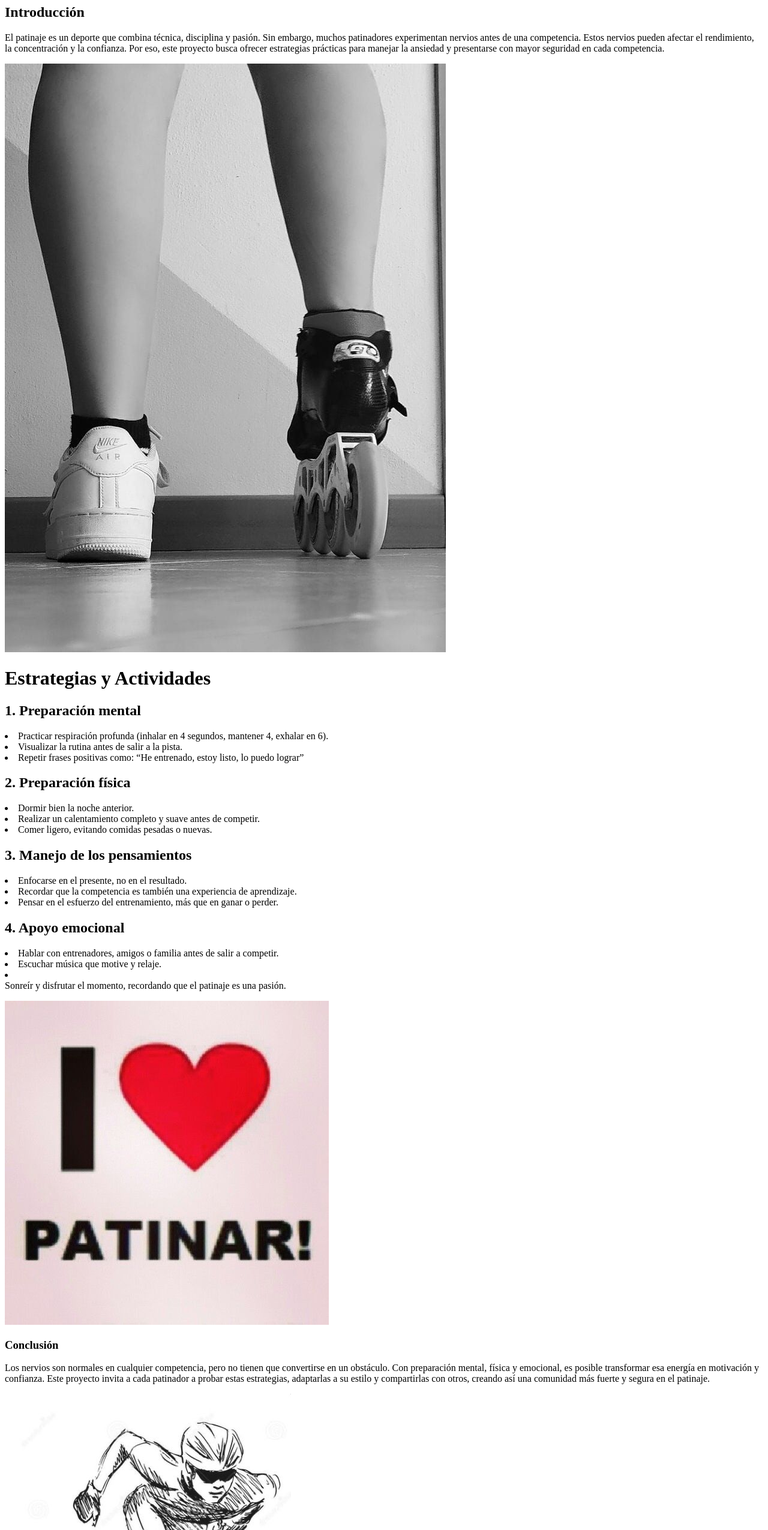
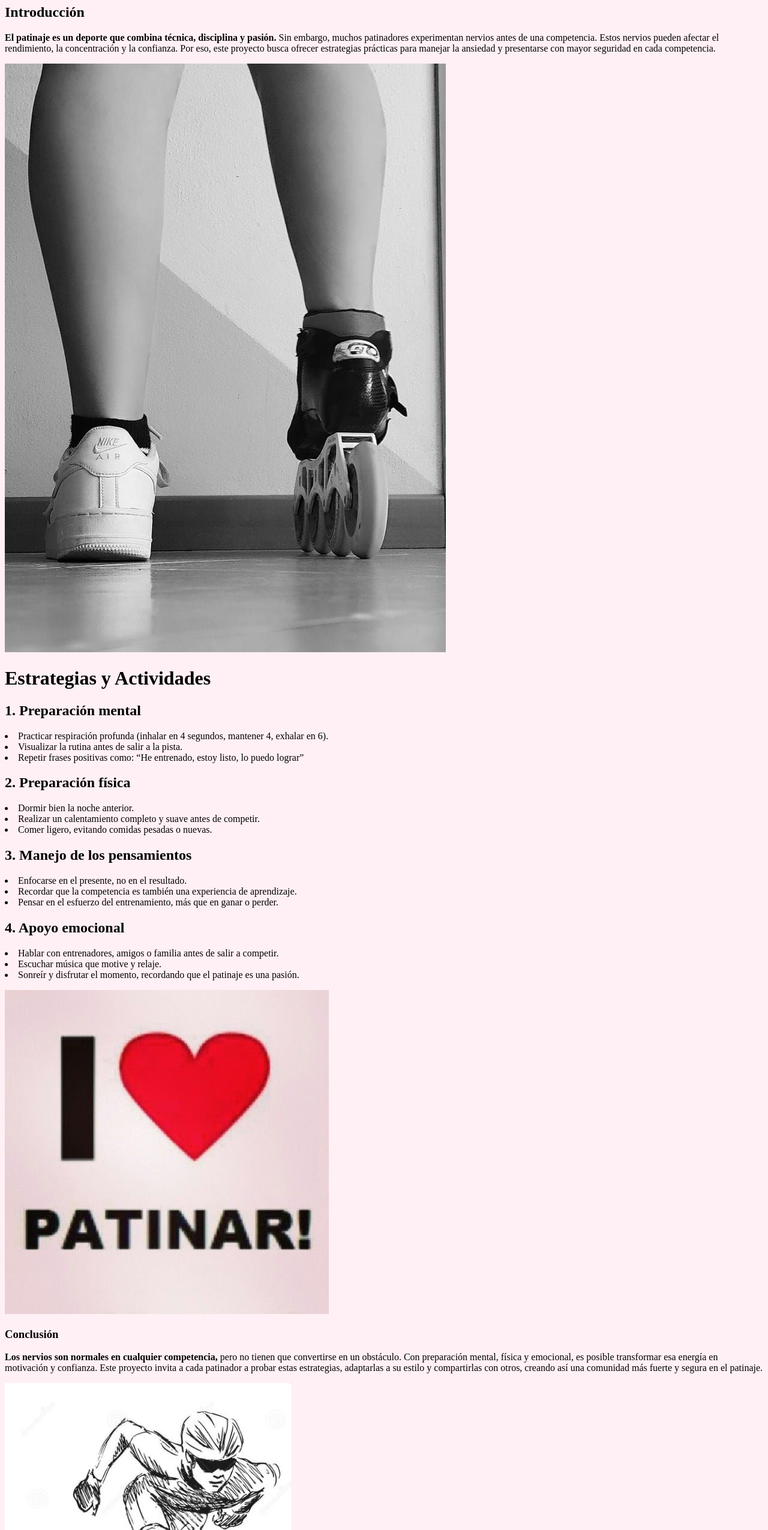
Before and after one commit to m-6264/Controlar-nervios-competencia, a plain HTML site: page index.html in a window 1280 px wide. Shown: the part 73-2623 px from the top of the page at 60% size. Drawn offline with Linux system fonts and the light colour scheme.

Commit message:
Add files via upload

```diff
--- a/index.html
+++ b/index.html
@@ -1,12 +1,17 @@
 <!DOCTYPE html>
 <html lang="en">
 <head>
-    <title>Desafio</title>
+    <meta charset="UTF-8">
+    <meta name="viewport" content="width=device-width, initial-scale=1.25">
+    <title>Controlar nervios</title>
+    <link rel="stylesheet" href="style.css">
 </head>
 <body>
+    <header></header>
+    <main>
        <h1>Cómo controlar los nervios en una competencia de patinaje</h1>
        <h2>Introducción</h2>
-    <p>El patinaje es un deporte que combina técnica, disciplina y pasión. Sin embargo, muchos patinadores experimentan nervios antes de una competencia. Estos nervios pueden afectar el rendimiento, la concentración y la confianza. Por eso, este proyecto busca ofrecer estrategias prácticas para manejar la ansiedad y presentarse con mayor seguridad en cada competencia.</p>
+       <p><strong class="titulo-destaque">El patinaje es un deporte que combina técnica, disciplina y pasión.</strong> Sin embargo, muchos patinadores experimentan nervios antes de una competencia. Estos nervios pueden afectar el rendimiento, la concentración y la confianza. Por eso, este proyecto busca ofrecer estrategias prácticas para manejar la ansiedad y presentarse con mayor seguridad en cada competencia.</p>
        <img src="patin.jpg" >
        <h1>Estrategias y Actividades</h1>
        <h2>1. Preparación mental</h2>
@@ -39,12 +44,14 @@
 
             <li>Escuchar música que motive y relaje.</li>
 
-        <li></li>Sonreír y disfrutar el momento, recordando que el patinaje es una pasión.</li>
+            <li>Sonreír y disfrutar el momento, recordando que el patinaje es una pasión.</li>
           </p>
         <img src="yo amo.jpg" >
         <h3>Conclusión</h3>
-    <p>Los nervios son normales en cualquier competencia, pero no tienen que convertirse en un obstáculo. Con preparación mental, física y emocional, es posible transformar esa energía en motivación y confianza. Este proyecto invita a cada patinador a probar estas estrategias, adaptarlas a su estilo y compartirlas con otros, creando así una comunidad más fuerte y segura en el patinaje.</p>
+        <p><strong>Los nervios son normales en cualquier competencia,</strong> pero no tienen que convertirse en un obstáculo. Con preparación mental, física y emocional, es posible transformar esa energía en motivación y confianza. Este proyecto invita a cada patinador a probar estas estrategias, adaptarlas a su estilo y compartirlas con otros, creando así una comunidad más fuerte y segura en el patinaje.</p>
         <img src="por siempre.jpg">
+    </main>
+    <footer></footer>
 
 </body>
 </html>
```
Lines whose indentation alone changed are shown as unchanged.
